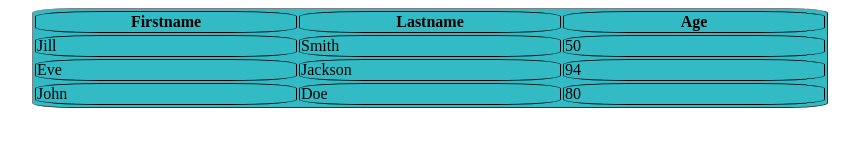
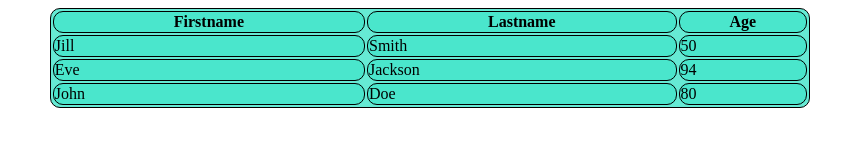
Before and after one commit to AnanshG/MERN-task, a plain HTML site: page CSS_tasks/task1.html in a window 1280 px wide. Shown: the whole page, without its empty margins (210-1069 px from the left). Drawn offline with Linux system fonts and the light colour scheme.

Commit message:
modification

```diff
--- a/CSS_tasks/task1.html
+++ b/CSS_tasks/task1.html
@@ -5,24 +5,22 @@
     <meta name="viewport" content="width=device-width, initial-scale=1.0" />
     <title>Task 1</title>
     <style>
-      table{
-        background-color: #33bbc5;
-        border-radius: 5%;
-      }
-      th {
-        border-radius: 25%;
-        width: 200px;
-        padding-left: 30px;
-        padding-right: 30px;
-        padding-left: 30px;
+    table,th,td,tr{
+    border:1px solid black;
+    background-color: rgba(74, 231, 205, 0.842) ;
+    border-radius: 10px;
+    }
+    table{
+        margin: auto;
+    }
+    h1{
         text-align: center;
-        border: 1px solid black;
-      }
-      td {
-        border-radius: 25%;
-        width: 200px;
-        border: 1px solid black;
-      }
+    }
+    th{
+        padding-left: 120px;
+        padding-right: 120px;
+    }
+
     </style>
   </head>
   <body>
@@ -30,7 +28,7 @@
       <tr>
         <th>Firstname</th>
         <th>Lastname</th>
-        <th>Age</th>
+        <th style="padding-left: 50px; padding-right: 50px;">Age</th>
       </tr>
       <tr>
         <td>Jill</td>
```
